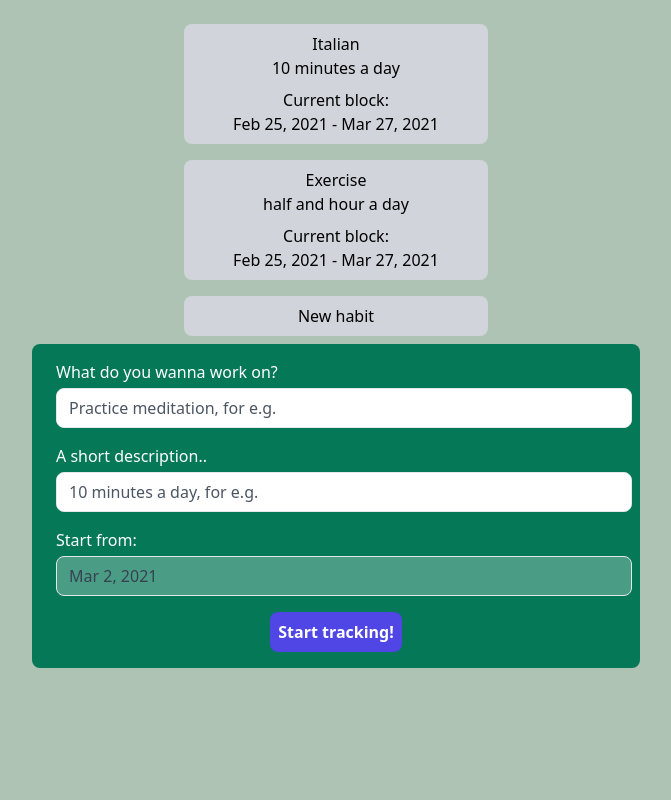
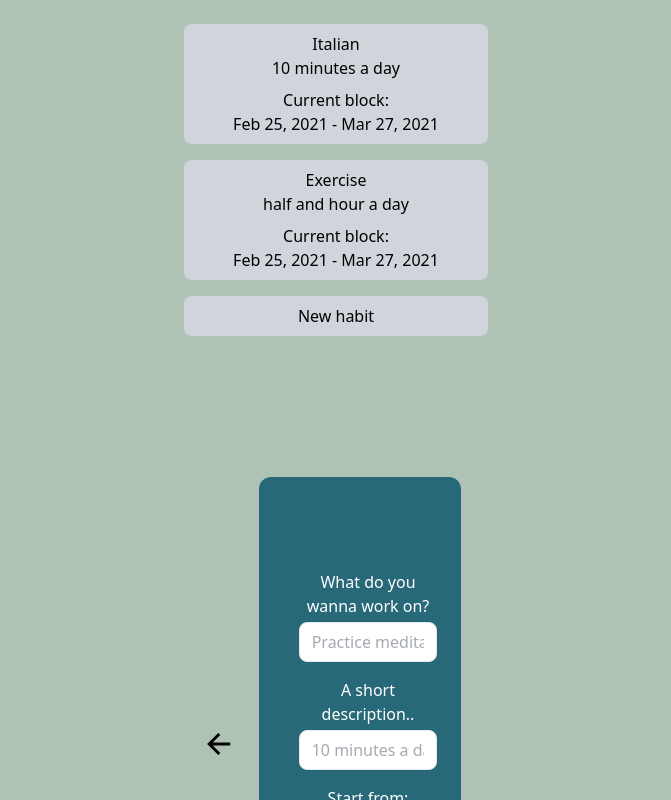
Before and after one commit to Schapagain/habit-tracker, a React (Create React App) app in the folder client/: page /home in a window 1280 px wide. Both pictures are taken after a click on the element "New habit". Shown: the top 800 px of the page, without its empty margins (304-975 px from the left). Built offline with nearby package versions, Linux system fonts and the light colour scheme.

Commit message:
move addhabit to its own component

```diff
--- a/client/src/components/AddHabitForm.js
+++ b/client/src/components/AddHabitForm.js
@@ -3,10 +3,14 @@ import { DateTime } from 'luxon';
 import classNames from 'classnames';
 import { GlobalContext } from '../context/GlobalState';
 import HabitBlock from '../utils/HabitBlock';
+import Panel from './Panel';
+import BackButton from './BackButton';
+import Button from './Button';
+import { useHistory } from 'react-router-dom';
 
-const AddHabitForm = ({toggleForm}) => {
+const Form = () => {
   const { addHabit } = useContext(GlobalContext);
-
+  const history = useHistory();
   const [name,setName] = useState("");
   const [description,setDescription] = useState("");
   const [startDate] = useState(DateTime.now());
@@ -27,18 +31,19 @@ const AddHabitForm = ({toggleForm}) => {
         resetStates();
         const newHabit = new HabitBlock(name,description,startDate);
         addHabit(newHabit);
-        toggleForm();
+        history.goBack();
     }
 
   }
 
-  const defaultInputClasses = 'w-full h-10 px-3 text-base placeholder-gray-600 border rounded-lg focus:outline-none focus:ring focus:border-blue-300';
+  const defaultInputClasses = 'w-full text-center h-10 px-3 text-base placeholder-opacity-50 placeholder-gray-600 border rounded-lg focus:outline-none focus:ring focus:border-blue-300';
   const nameStyle = classNames(defaultInputClasses,{
     'ring ring-red-400 ring-width-2':nameError
   })
-
   return (
-    <form onSubmit={(e)=>{e.preventDefault();handleSubmit()}} className="text-gray-700 w-full text-left rounded-lg bg-green-700">
+    <form
+    onSubmit={(e)=>{e.preventDefault();handleSubmit()}}
+    className="text-gray-700 rounded-lg">
         <div className="flex p-2 flex-col">
             <div className="w-full m-2 px-2">
             <label className="block mb-1 text-white" htmlFor="habitName">What do you wanna work on?</label>
@@ -73,15 +78,27 @@ const AddHabitForm = ({toggleForm}) => {
             value={startDate.toFormat('DD')}
             />
             </div>
-            <div className="text-center">
-            <button
-            className=" items-center m-2 p-2 font-bold text-white bg-indigo-600 rounded-lg hover:bg-indigo-500 focus:bg-indigo-700"
-            >
-                Start tracking!
-            </button>
-            </div>
+            <Button
+              className={`items-center py-2 px-4
+              text-white bg-kabul rounded-xl
+              hover:bg-kabul`}
+              text="Start Tracking!"
+              onClick={handleSubmit}
+              />
         </div>
     </form>
+  )
+}
+
+const AddHabitForm = () => {
+
+  return (
+    <div className="w-full h-screen m-auto justify-center flex">
+      <BackButton className="my-auto hover:-translate-x-1"/>
+      <Panel
+      content = {<Form />}
+      />
+    </div>
   );
 }
 
```
